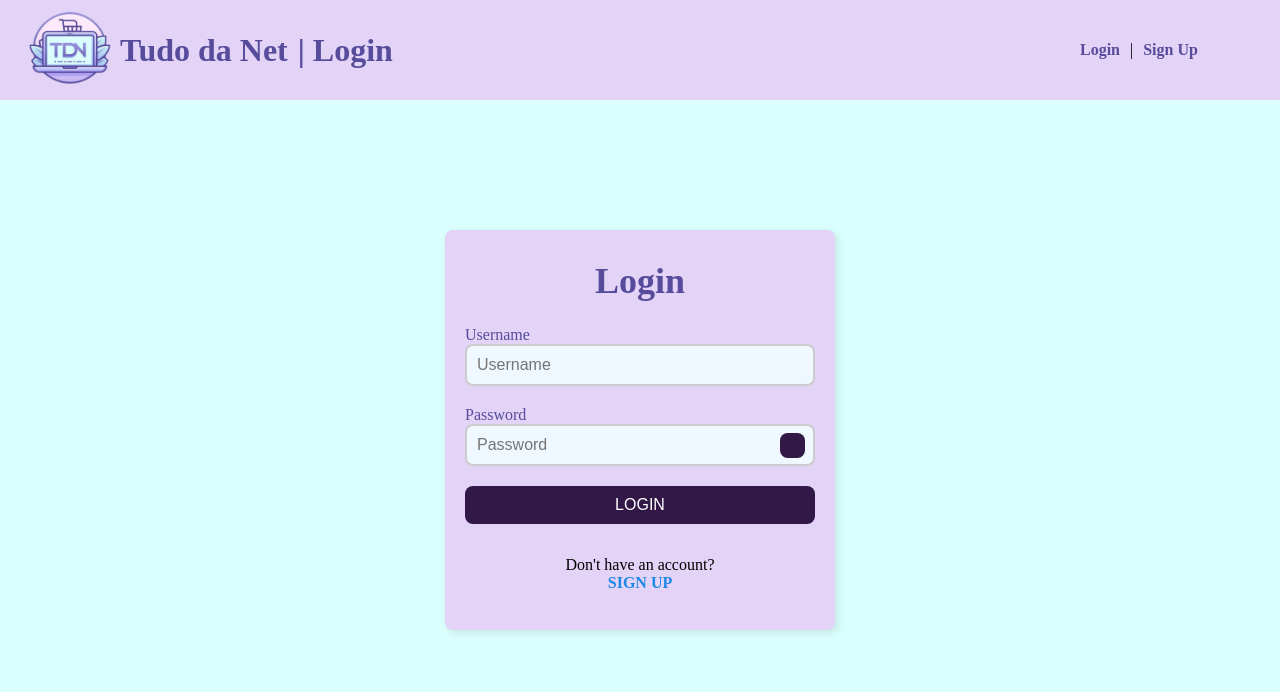
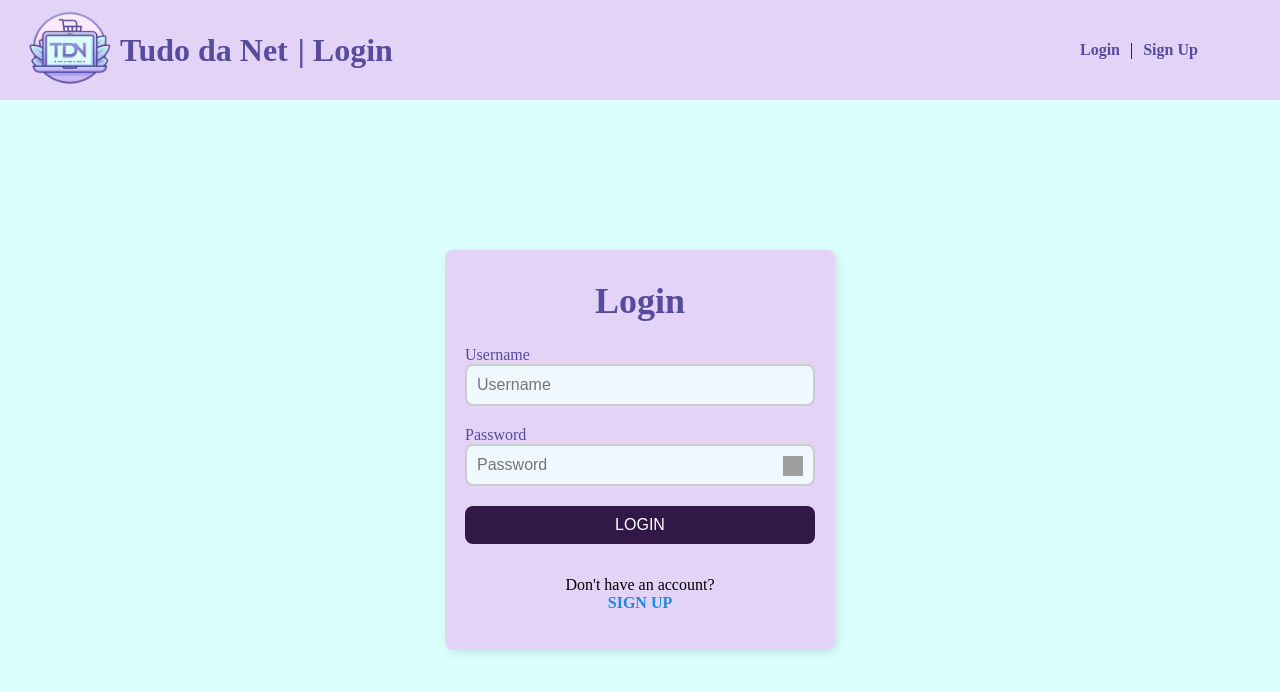
Before and after one commit to samu-pereira/tudo-da-net, a React (Create React App) app in the folder frontend/: page /api/login in a window 1280 px wide. Shown: the top 692 px of the page. Built offline with nearby package versions, Linux system fonts and the light colour scheme; grey boxes are pictures that could not be loaded.

Commit message:
Tela de Loading no cart, botao para mostrar o password

```diff
--- a/frontend/src/components/Header.jsx
+++ b/frontend/src/components/Header.jsx
@@ -10,6 +10,7 @@ function Header() {
   const [username, setUsername] = useState("Guest");
   const [searchBar, setSearchBar] = useState("");
   const [headerWidth, setHeaderWidth] = useState(null);
+  const token = localStorage.getItem("authToken");
   const formRef = useRef(null);
   const navigate = useNavigate();
 
@@ -19,12 +20,11 @@ function Header() {
   }, [])
 
   useEffect(() => {
-
     async function getUsername() {
       try {
         const response = await axios.get("http://localhost:3001/api/user",
           {
-            headers: { Authorization: localStorage.getItem("authToken")},
+            headers: { Authorization: token},
             withCredentials: true,
           }
         );
@@ -38,7 +38,7 @@ function Header() {
 
     if (localStorage.getItem("authToken")) getUsername();
 
-  }, []);
+  }, [token]);
 
 
 
--- a/frontend/src/components/common/Layout.jsx
+++ b/frontend/src/components/common/Layout.jsx
@@ -1,5 +1,6 @@
 import { Outlet } from 'react-router-dom';
 import Header from '../Header';
+
 
 const Layout = () => {
   return (
--- a/frontend/src/components/common/Loading.jsx
+++ b/frontend/src/components/common/Loading.jsx
@@ -1,6 +1,12 @@
+import "../../styles/loading.css"
+
 const Loading = () => {
   return (
-    <div > Loading... </div>
+    <div className="loading-container">
+        <div className="loading-text">
+            <img width="120" height="120" src="https://img.icons8.com/fluency-systems-regular/96/311847/spinner-frame-6.png" alt="spinner-frame-6"/>
+        </div>
+    </div>
   );
 };
 
--- a/frontend/src/routes/pages/Cart.jsx
+++ b/frontend/src/routes/pages/Cart.jsx
@@ -87,13 +87,17 @@ function Cart() {
   }
 
   useEffect(() => {
-    GetUserCart()
+    GetUserCart();
     setIsLoading(false);
   }, []);
 
   return (
     <div className="cartmain-container">
-      <main className="cart-main">
+      {isLoading
+        ? <Loading />
+        : <>
+
+      <div className="cart-main">
           {isLoading
             ? <Loading />
             : <>
@@ -123,7 +127,7 @@ function Cart() {
                 }
               </>
           }
-      </main>
+      </div>
 
       {userCart.length > 0
         ? <footer className="cart-footer">
@@ -132,6 +136,8 @@ function Cart() {
           </footer>
         : <></>
       }
+      </>
+      }
     </div>
   );
 }
--- a/frontend/src/routes/pages/Login.jsx
+++ b/frontend/src/routes/pages/Login.jsx
@@ -77,7 +77,24 @@ function Login() {
                 onChange={(e) => setPassword(e.target.value)}
                 required
               />
-              <div className="show-password" onClick={() => setShowPassword(!showPassword)}/>
+              <div className="show-password" onClick={() => setShowPassword(!showPassword)}>
+                {showPassword
+                  ? <img
+                      width="20"
+                      height="20"
+                      src="https://img.icons8.com/fluency-systems-regular/24/311847/visible--v1.png"
+                      alt="visible--v1"
+                      title="Hide password"
+                    />
+                  : <img
+                      width="20"
+                      height="20"
+                      src="https://img.icons8.com/fluency-systems-regular/24/311847/closed-eye.png"
+                      alt="closed-eye"
+                      title="Show password"
+                    />
+                }
+              </div>
             </div>
 
 
--- a/frontend/src/routes/pages/SignUp.jsx
+++ b/frontend/src/routes/pages/SignUp.jsx
@@ -161,7 +161,7 @@ function SignUp() {
             <button type="submit">SIGN UP</button>
           </form>
         </section>
-      </div>{" "}
+      </div>
     </>
   );
 }
--- a/frontend/src/styles/card.css
+++ b/frontend/src/styles/card.css
@@ -1,5 +1,6 @@
 .card-container {
     height: calc(100vh - 140px);
+    width: 100%;
     box-sizing: border-box;
     display: flex;
     justify-content: center;
@@ -62,9 +63,8 @@ label {
     position: absolute;
     width: 25px;
     height: 25px;
-    top: 27px;
+    top: 30px;
     right: 10px;
-    background-color: #311847;
     border-radius: 30%;
 }
 
--- a/frontend/src/styles/cart.css
+++ b/frontend/src/styles/cart.css
@@ -1,13 +1,17 @@
+main {
+    height: 100%;
+}
+
 .cartmain-container {
     display: flex;
     flex-direction: column;
     height: 100%;
-    padding-bottom: 120px;
+    /* padding-bottom: 80px; */
 }
 
 .cart-main {
     display: flex;
-    align-items: center;
+    /* align-items: center; */
     justify-content: center;
     margin-top: 30px;
     height: 100%;
--- a/frontend/src/styles/header.css
+++ b/frontend/src/styles/header.css
@@ -1,8 +1,30 @@
 html, body {
     margin: 0;
     padding: 0;
+    height: 100vh;
+    background-color: #dbfffd;
+}
+
+#root {
     height: 100%;
-    background-color: #dbfffd;
+    display: flex;
+    flex-direction: column;
+}
+
+body {
+    display: flex;
+    flex-direction: column;
+}
+
+main {
+    display: flex;
+    flex: 1;
+    align-items: center;
+    justify-content: center;
+}
+
+.page {
+    height: 100vh;
 }
 
 .home-header {
--- a/frontend/src/styles/home.css
+++ b/frontend/src/styles/home.css
@@ -8,7 +8,7 @@
 .product-list {
     display: grid;
     grid-template-columns: repeat(5, 240px);
-    align-items: center;
+    /* align-items: center; */
     justify-content: center;
     width: 100%;
     max-width: 1400px;
--- /dev/null
+++ b/frontend/src/styles/loading.css
@@ -0,0 +1,25 @@
+/* Estilos para centralizar o loading e adicionar o efeito de rotação */
+.loading-container {
+    display: flex;
+    justify-content: center;
+    align-items: center;
+    height: 100%;
+    width: 100%;
+    text-align: center;
+  }
+
+  .loading-text {
+    font-size: 24px;
+    font-weight: bold;
+    animation: spin 1s linear infinite;
+  }
+
+  /* Animação de rotação */
+  @keyframes spin {
+    0% {
+      transform: rotate(0deg);
+    }
+    100% {
+      transform: rotate(360deg);
+    }
+  }
```
